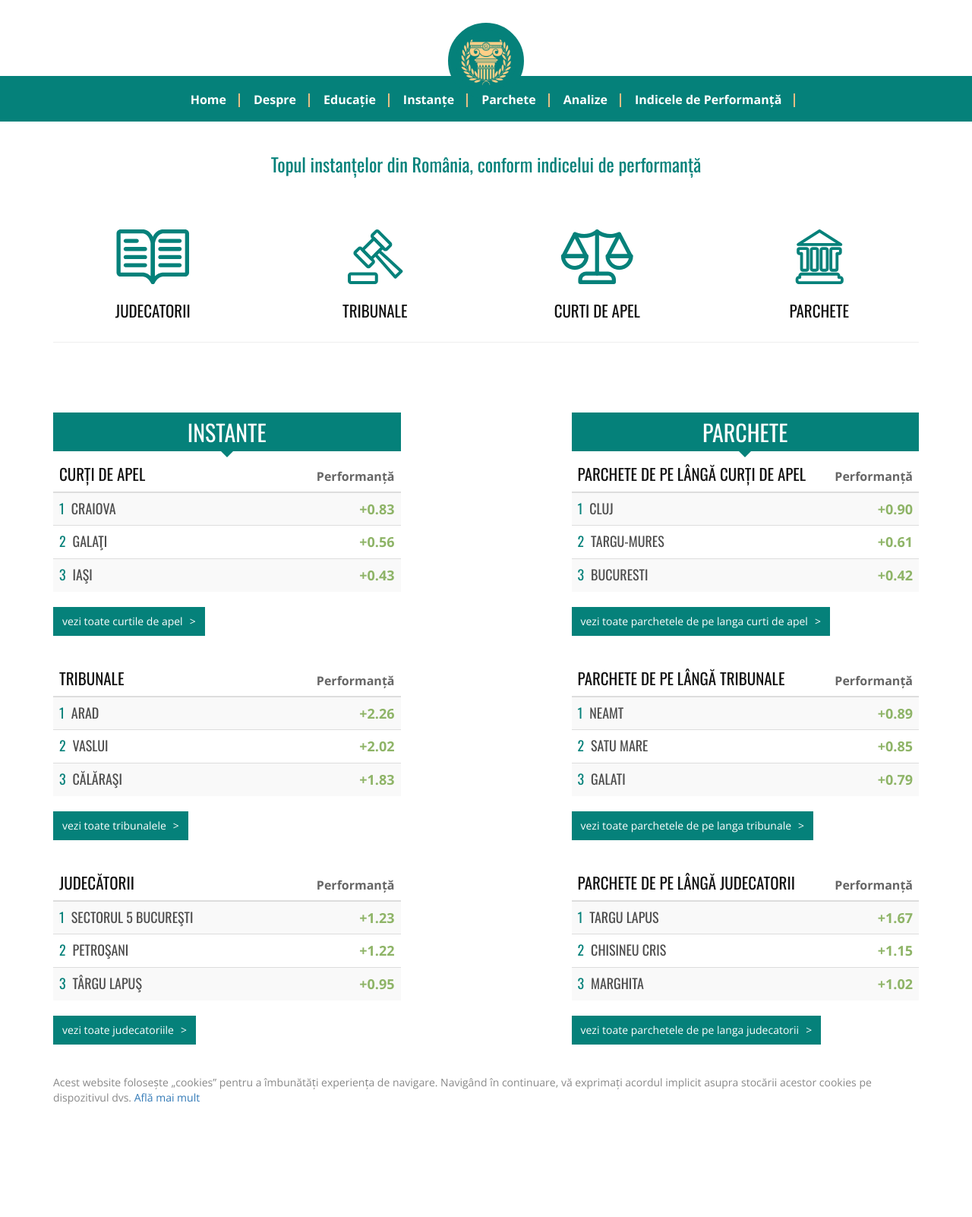
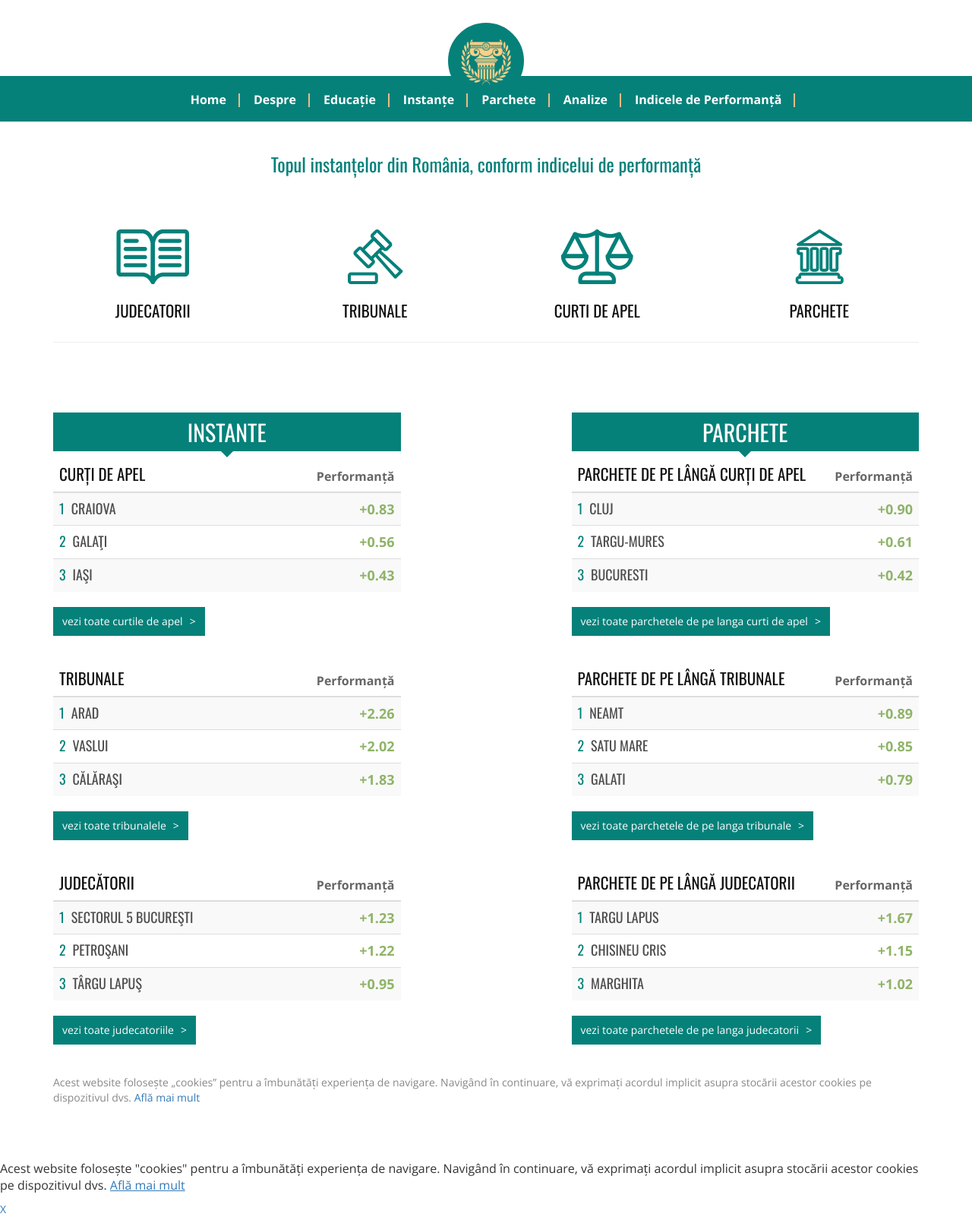
Before and after one commit to funkycitizens/onoratainstanta, a Jekyll site: the page built from index.html, in a window 1280 px wide. Shown: the whole page at 76% size. Built offline with Jekyll 4.4.1, drawn with Linux system fonts in a browser that asks for light colours; nearby versions of some CDN libraries; comment, search, counter and statistics services are not loaded; before the commit the page ends 1527 px from its top, so only the background shows below that.

Commit message:
cookie bar

```diff
--- a/_layouts/base.html
+++ b/_layouts/base.html
@@ -4,11 +4,14 @@
 <title>Onorată Instanță</title>
 <link href="https://fonts.googleapis.com/css?family=Open+Sans:400,700,400italic,700italic&subset=latin,latin-ext" rel="stylesheet">
 
+<link rel="stylesheet" href="https://cdn.rawgit.com/carlwoodhouse/jquery.cookieBar/95c349f5/cookieBar.min.css">
 <link rel="stylesheet" href="{{ site.base_url }}/assets/style.css">
 <link rel="stylesheet" href="{{ site.base_url }}/assets/main.css">
 <script src="//cdnjs.cloudflare.com/ajax/libs/jquery/1.11.3/jquery.min.js"></script>
 <script src="//cdnjs.cloudflare.com/ajax/libs/twitter-bootstrap/3.3.5/js/bootstrap.min.js"></script>
 <script src="https://cdnjs.cloudflare.com/ajax/libs/d3/4.2.7/d3.min.js"></script>
+<script src="https://cdn.rawgit.com/carlwoodhouse/jquery.cookieBar/95c349f5/jquery.cookieBar.min.js"></script>
+
 <div hidden>
   {% include icons.svg %}
 </div>
@@ -28,3 +31,19 @@
 {% if site.analytics %}
   {% include analytics.html %}
 {% endif %}
+
+<script type="text/javascript">
+$(document).ready(function() {
+  $('.cookie-message').cookieBar({ closeButton: '.cookie-close' });
+});
+</script>
+
+  <div class="cookie-message ui-widget-header blue">
+    <p class="cookie-text">
+      Acest website folosește "cookies" pentru a îmbunătăți experiența de
+      navigare. Navigând în continuare, vă exprimați acordul implicit asupra
+      stocării acestor cookies pe dispozitivul dvs.
+      <a href="/gdpr/" class="cookie-more">Află mai mult</a>
+    </p>
+    <a class="cookie-close" href>X</a>
+  </div>
--- a/assets/style.css
+++ b/assets/style.css
@@ -26,3 +26,18 @@ svg .county {
 svg .county-label {
   text-anchor: middle;
 }
+
+.cookie-message {
+  top: auto;
+  bottom: 0;
+}
+
+.cookie-message p {
+  margin-right: 50px;
+}
+
+.cookie-message a.cookie-more {
+  margin: auto;
+  position: inherit;
+  text-decoration: underline;
+}
```
